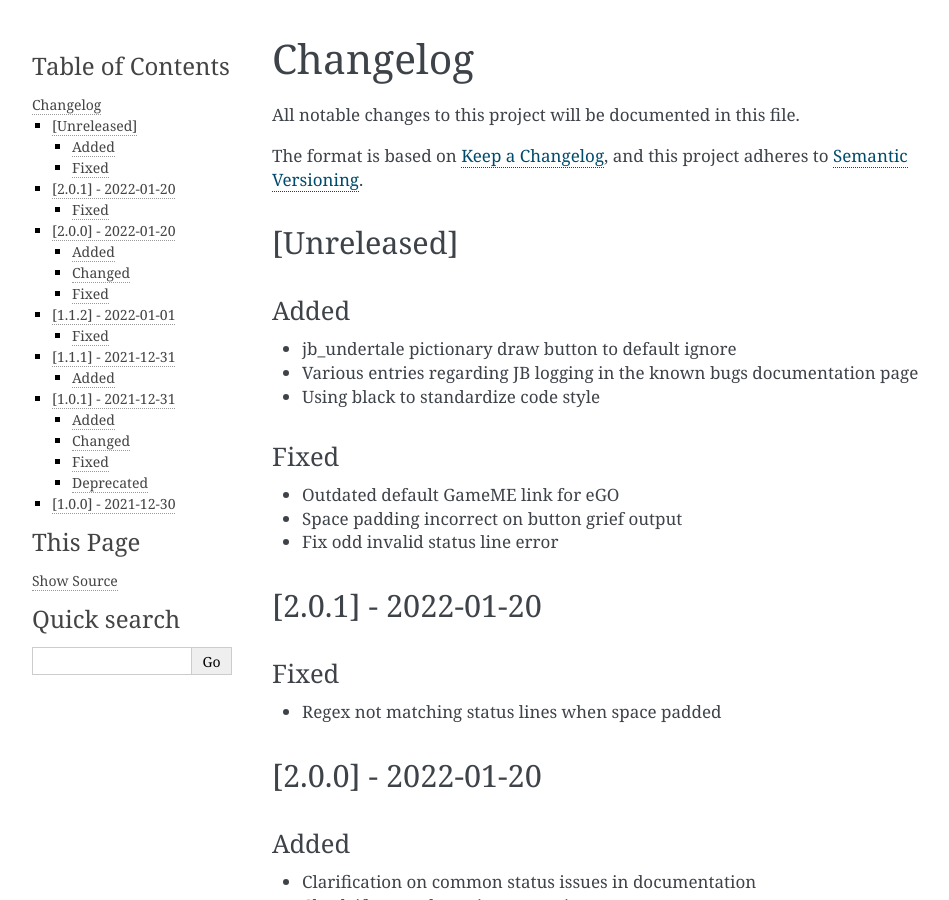
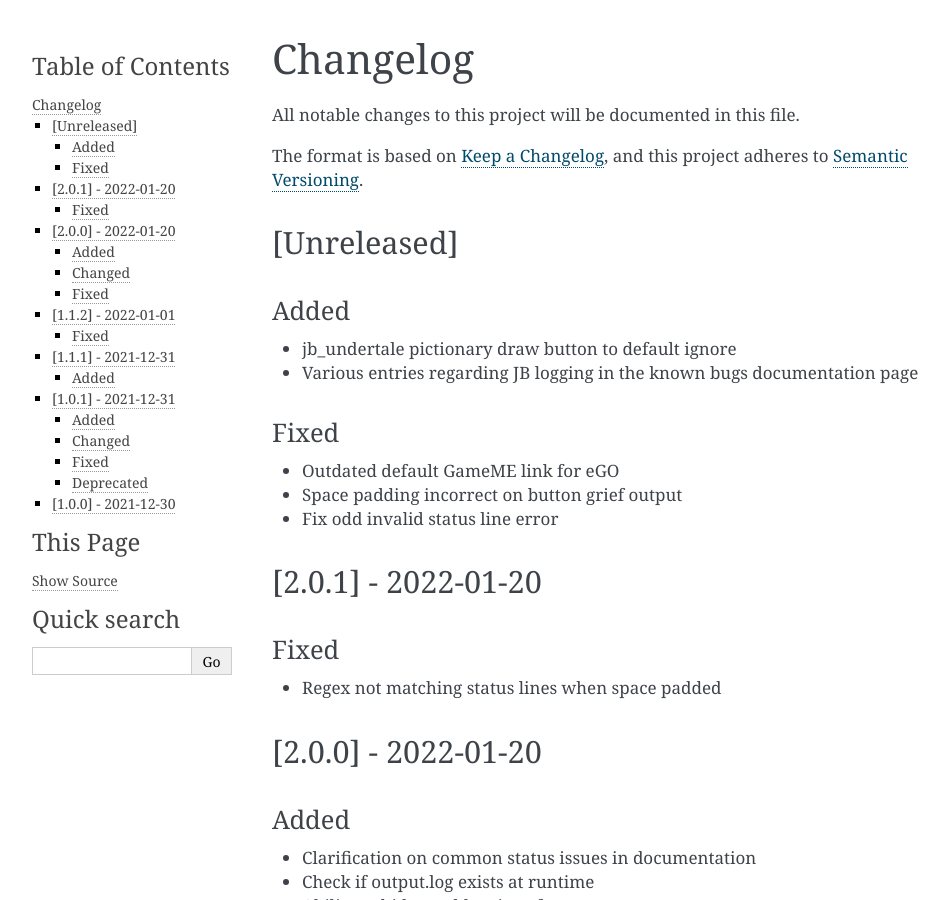
Before and after one commit to BLANK-TH/TSonitor, a Sphinx documentation site: the page built from docs/source/changelog.rst, in a window 1280 px wide and 900 px high. Shown: the whole window, without its empty margins (148-1097 px from the left). Built offline with Sphinx 7.4.7, drawn with Linux system fonts in a browser that asks for light colours.

Commit message:
remove unneeded changelog line

```diff
--- a/docs/source/changelog.rst
+++ b/docs/source/changelog.rst
@@ -11,7 +11,6 @@ Added
 ^^^^^
 * jb_undertale pictionary draw button to default ignore
 * Various entries regarding JB logging in the known bugs documentation page
-* Using black to standardize code style
 
 Fixed
 ^^^^^
```
